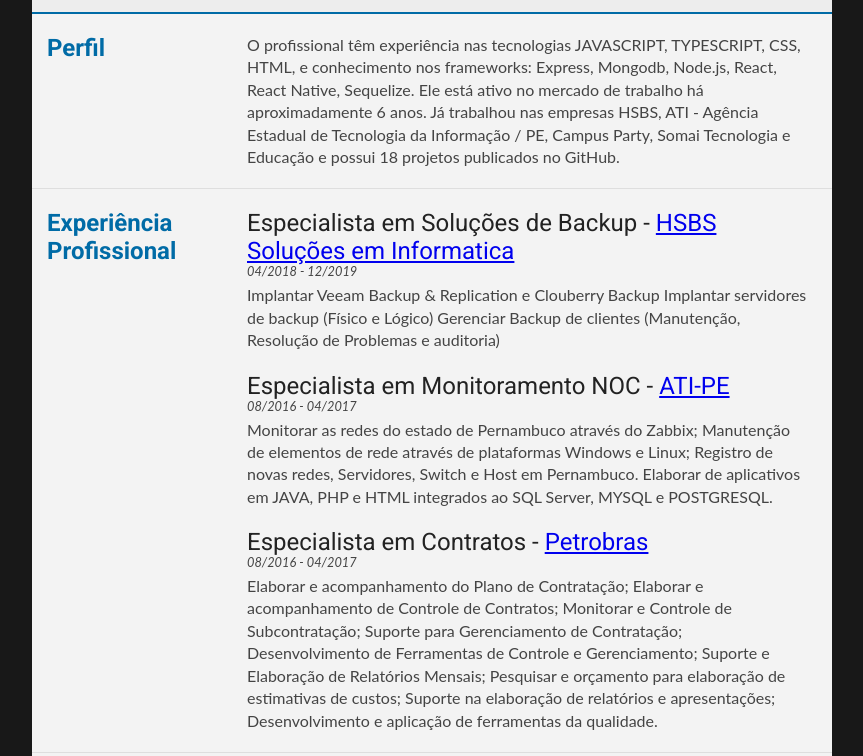
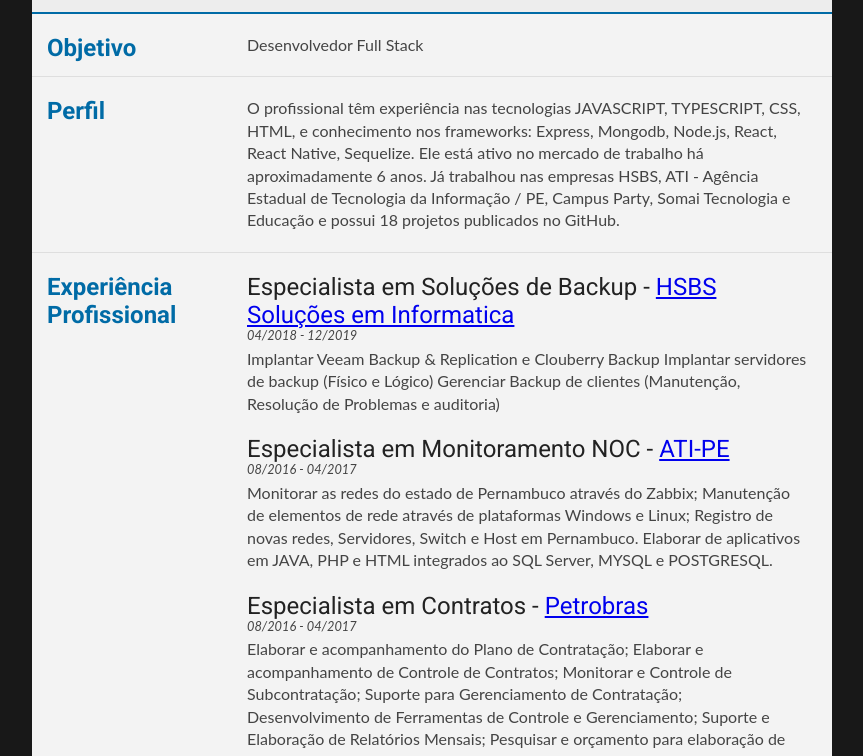
Before and after one commit to engcfraposo/engcfraposo.github.io, a plain HTML site: page index.html in a window 1280 px wide. Shown: the part 152-908 px from the top of the page, without its empty margins (208-1071 px from the left). Drawn offline with Linux system fonts and the light colour scheme.

Commit message:
Update index.html

```diff
--- a/index.html
+++ b/index.html
@@ -28,6 +28,14 @@
             </div>
         </header>
     <main id="professional-details">
+    <section>
+        <div class="section-title">
+            <h1>Objetivo</h1>
+        </div>
+        <div class="section-content">
+            <p>Desenvolvedor Full Stack</p>
+        </div>
+    </section>
     <section>
         <div class="section-title">
             <h1>Perfil</h1>
```
